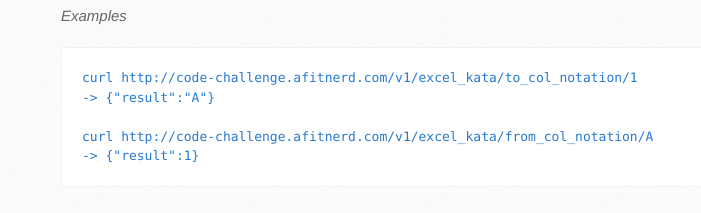
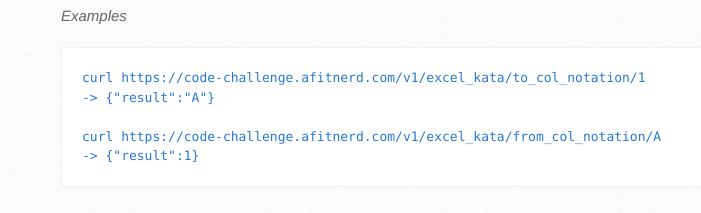
Before and after one commit to dogeared/excel_kata, a plain HTML site: page index.html in a window 1280 px wide. Shown: the part 1103-1316 px from the top of the page, without its empty margins (109-810 px from the left). Drawn offline with Linux system fonts and the light colour scheme.

Commit message:
updated to https

```diff
--- a/index.html
+++ b/index.html
@@ -64,10 +64,10 @@
 
 <p><em>Examples</em></p>
 
-<pre><code>curl http://code-challenge.afitnerd.com/v1/excel_kata/to_col_notation/1
+<pre><code>curl https://code-challenge.afitnerd.com/v1/excel_kata/to_col_notation/1
 -&gt; {"result":"A"}
 
-curl http://code-challenge.afitnerd.com/v1/excel_kata/from_col_notation/A
+curl https://code-challenge.afitnerd.com/v1/excel_kata/from_col_notation/A
 -&gt; {"result":1}
 </code></pre>
 
```
